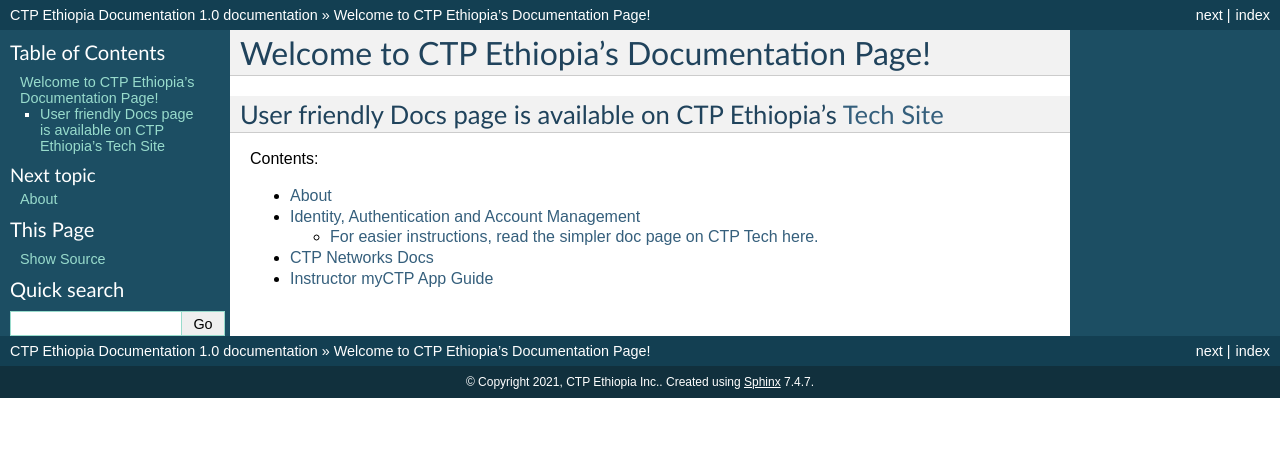
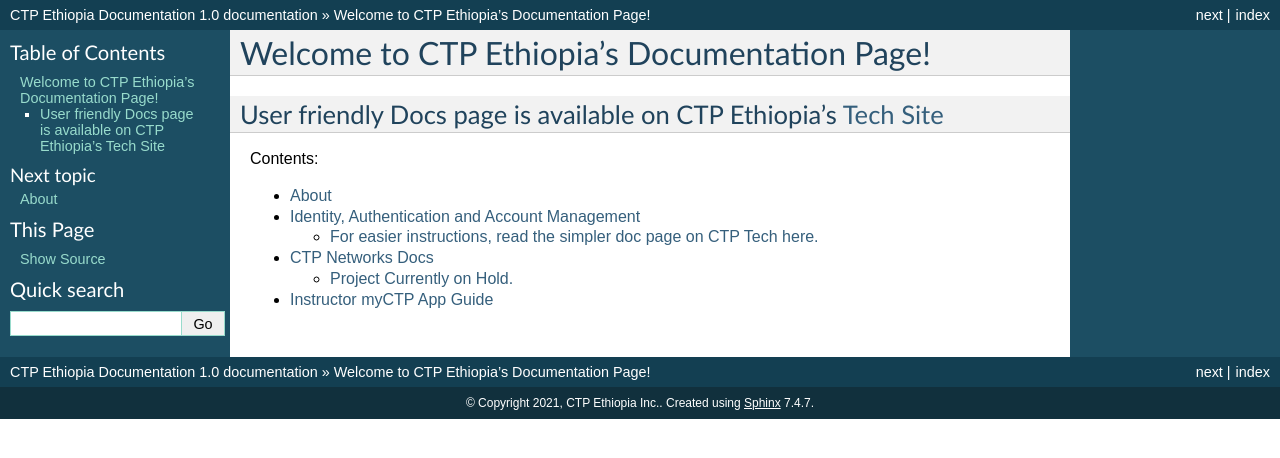
Before and after one commit to CTP-Ethiopia/ctpdocs, a Sphinx documentation site: the page built from docs/index.rst, in a window 1280 px wide. Shown: the top 458 px of the page. Built offline with Sphinx 7.4.7, drawn with Linux system fonts in a browser that asks for light colours.

Commit message:
Update ctpnet.rst

```diff
--- a/docs/ctpnet.rst
+++ b/docs/ctpnet.rst
@@ -3,6 +3,9 @@
 CTP Networks Docs
 -------
 
+========
+Project Currently on Hold.
+========
 
 
 | This page will include docs related to `CTP Ethiopia Networks <https://net.ctpethiopia.org/>`_
```
